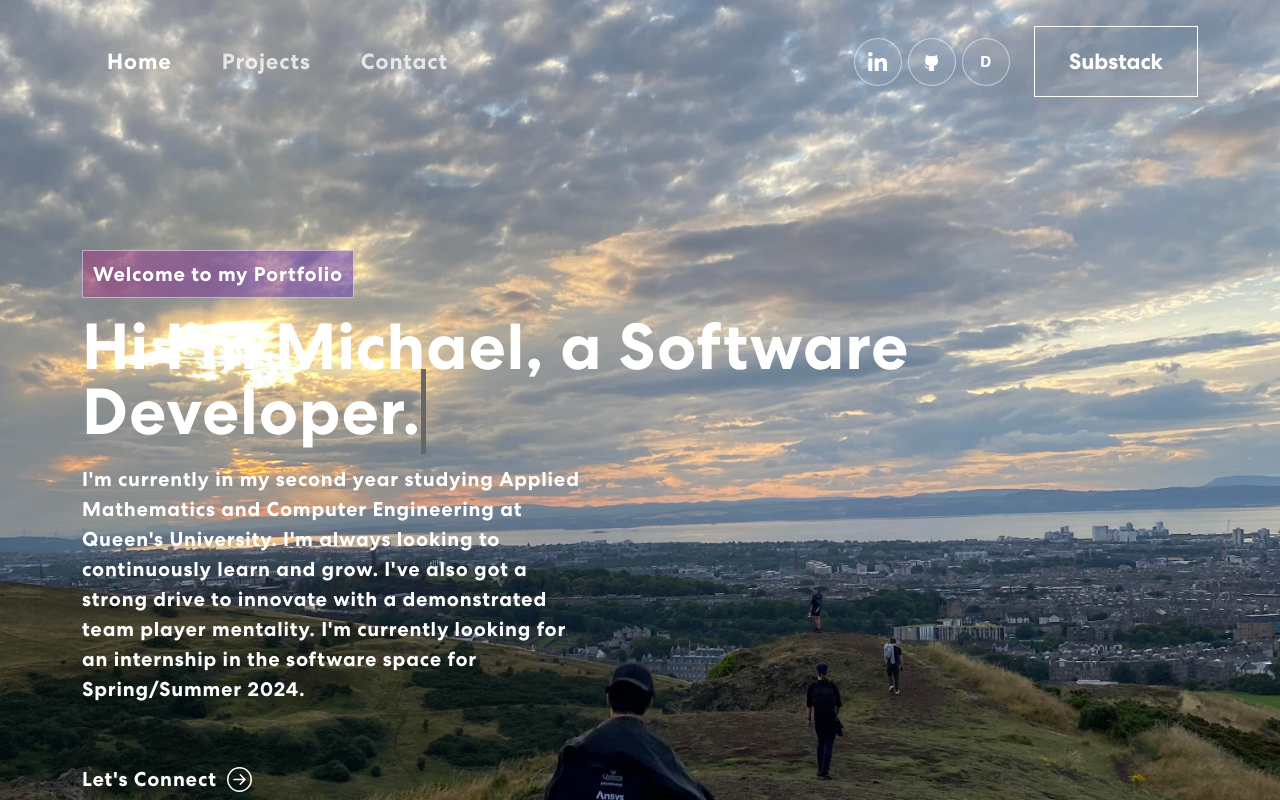
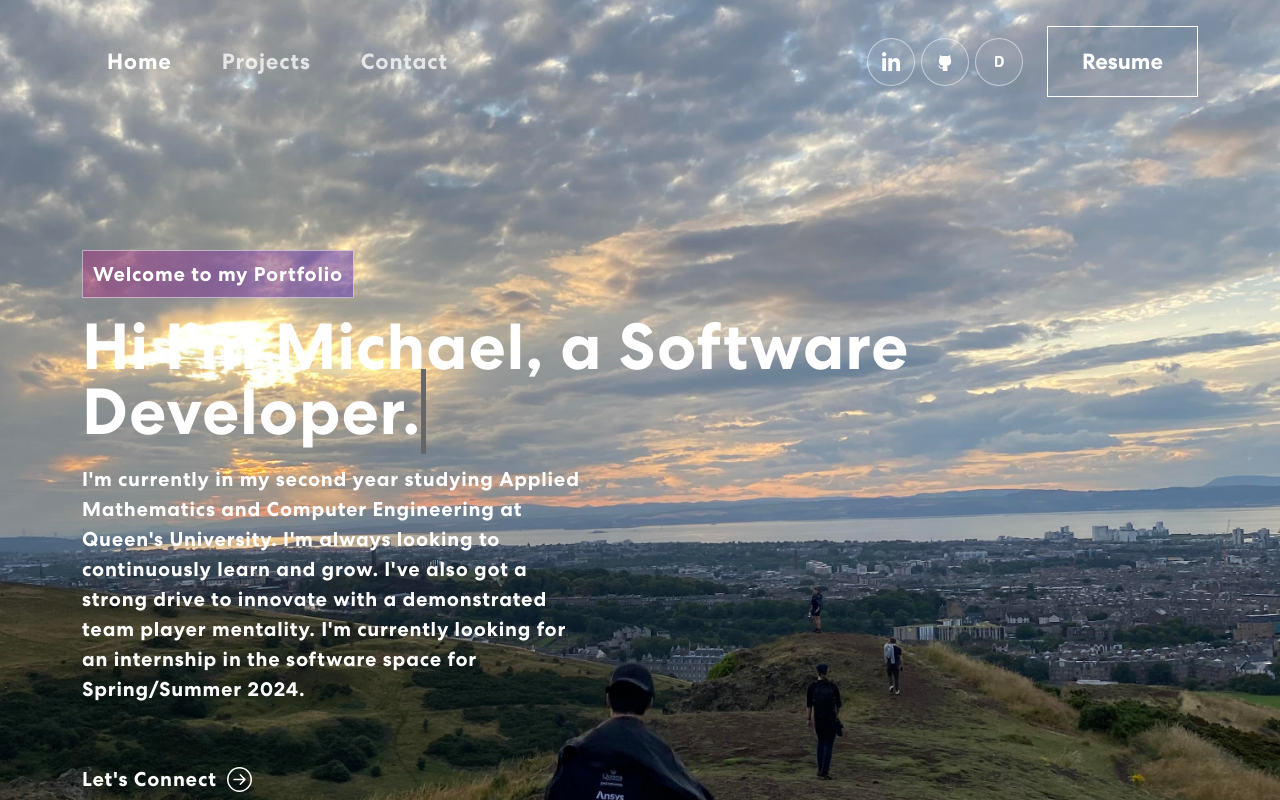
Before and after one commit to michael-han-dev/michael_han, a React (Create React App) app: page / in a window 1280 px wide. Shown: the top 800 px of the page. Built offline with nearby package versions, Linux system fonts and the light colour scheme.

Commit message:
added resume back to the navbar

```diff
--- a/src/components/NavBar.js
+++ b/src/components/NavBar.js
@@ -4,6 +4,7 @@ import logo from '../assets/img/logo.svg';
 import navIcon1 from '../assets/img/nav-icon1.svg';
 import navIcon2 from '../assets/img/github1.svg';
 import navIcon3 from '../assets/img/WhiteD.svg';
+import michaelResume from "../assets/img/Michael_Han_SWE_Resume.pdf";
 
 export const NavBar = () => {
     const [activelink, setActiveLink] = useState ('home');
@@ -27,6 +28,10 @@ export const NavBar = () => {
         setActiveLink(value);
     }
 
+    const handleDownload = () => {
+        window.open(michaelResume, "_blank");
+    };
+
     return(
         <Navbar expand="lg" className={scrolled ? "scrolled": ""}>
             <Container>
@@ -45,7 +50,7 @@ export const NavBar = () => {
                         <a href="https://github.com/michael-han-dev" target="_blank"><img src={navIcon2} alt="GitHub" /></a>
                         <a href="https://devpost.com/voyager14" target="_blank"><img src={navIcon3} alt="Devpost" /></a>
                     </div>
-                    <button onClick={() => window.location.href = "https://michaelhan.substack.com/"}><span>Substack</span></button>
+                    <button onClick={handleDownload}><span>Resume</span></button>
                 </span>
                 </Navbar.Collapse>
             </Container>
```
Also changed, not shown: 1 other file (tests, documents, lock files or other folders).
